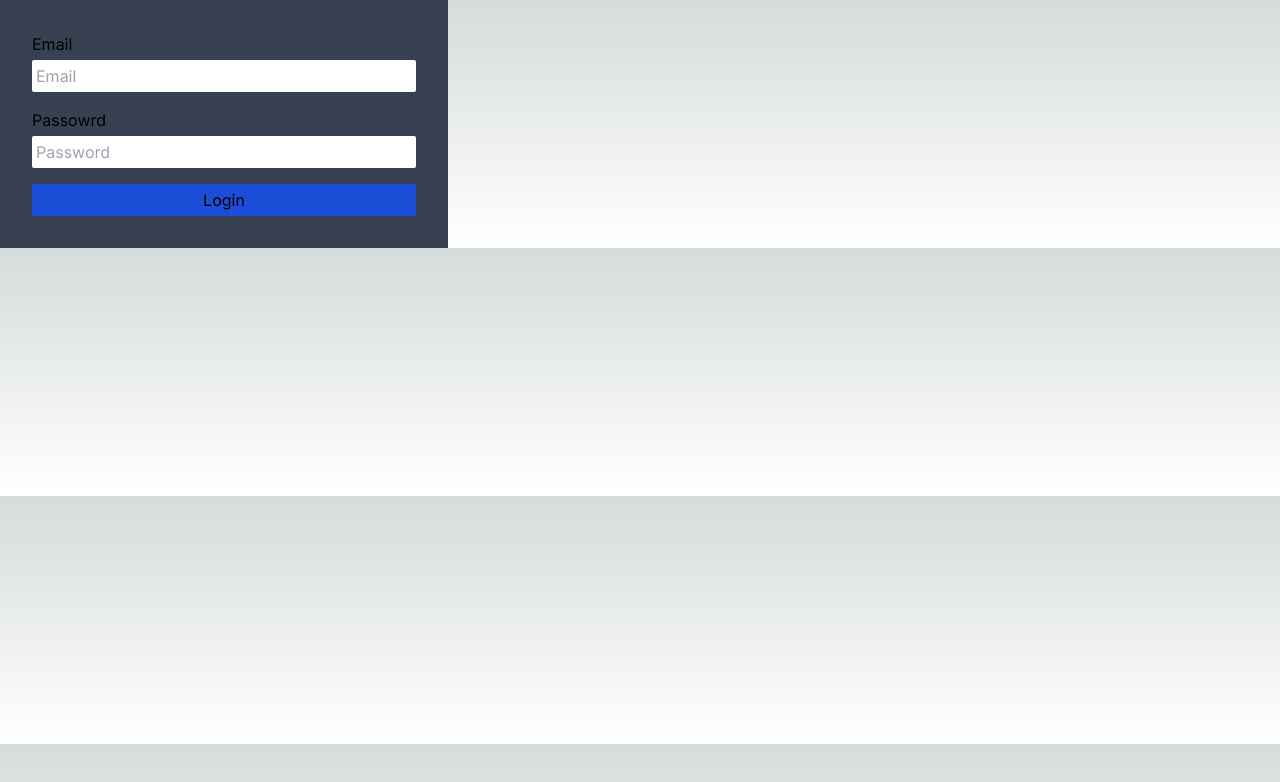
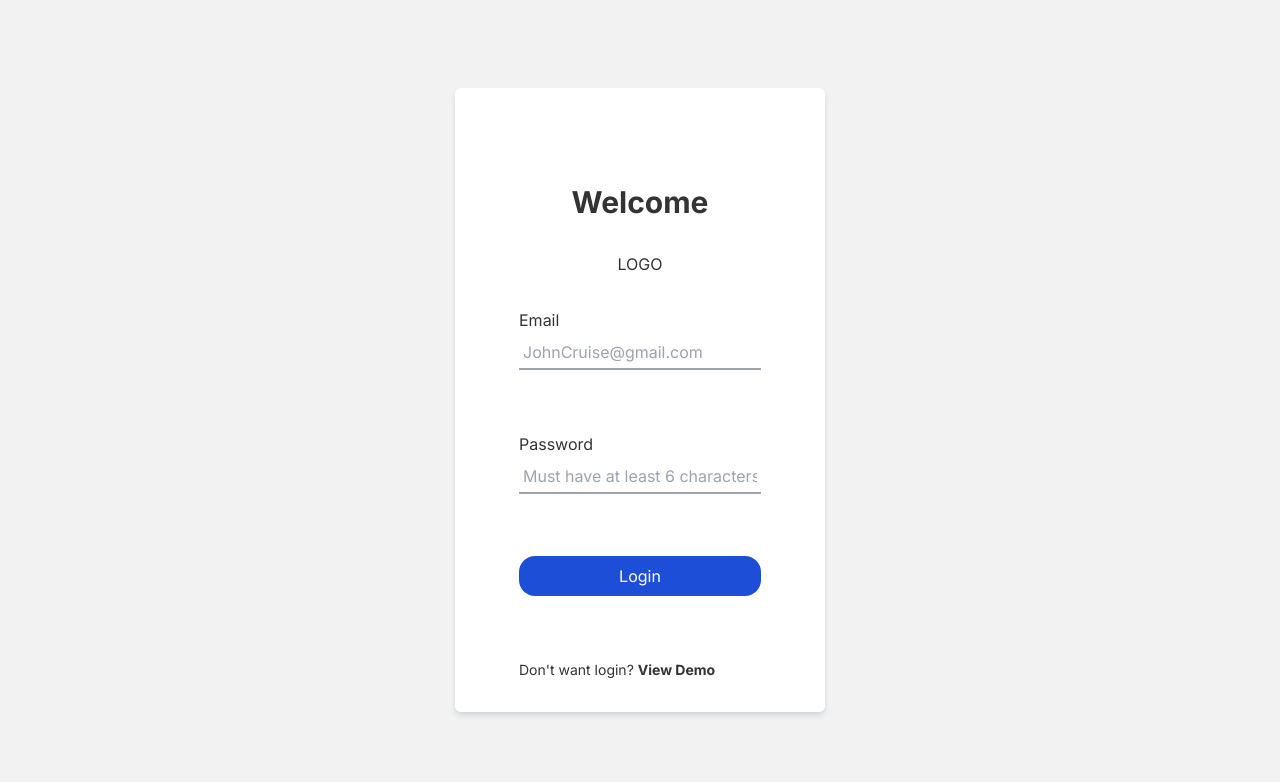
Before and after one commit to FuuKowatty/TaskManager, a Next.js app: page /login in a window 1280 px wide. Shown: the top 782 px of the page. Built offline with nearby package versions, Linux system fonts and the light colour scheme.

Commit message:
add formik validation

```diff
--- a/package.json
+++ b/package.json
@@ -17,13 +17,15 @@
     "axios": "^1.4.0",
     "eslint": "8.43.0",
     "eslint-config-next": "13.4.7",
+    "formik": "^2.4.2",
     "next": "13.4.7",
     "postcss": "8.4.24",
     "react": "18.2.0",
     "react-dom": "18.2.0",
     "react-redux": "^8.1.1",
     "tailwindcss": "3.3.2",
-    "typescript": "5.1.6"
+    "typescript": "5.1.6",
+    "yup": "^1.2.0"
   },
   "devDependencies": {
     "@types/node": "^20.3.2",
--- /dev/null
+++ b/src/app/dashboard/page.tsx
@@ -0,0 +1,13 @@
+"use client"
+
+import { useAppSelector } from "@/redux/hooks"
+import { redirect } from "next/navigation"
+
+export default function Dashboard() {
+    const res = useAppSelector(state => state.usersReducer)
+    if(!res.loggedUser) return redirect('/login')
+
+    return(
+        <h1>Dashboard</h1>
+    )
+}
--- a/src/app/login/page.tsx
+++ b/src/app/login/page.tsx
@@ -1,5 +1,6 @@
 "use client"
 
+import { FormLogin } from "@/components/FormLogin"
 import { login } from "@/redux/featrues/userSlice"
 import { useAppDispatch, useAppSelector } from "@/redux/hooks"
 import { getUsers } from "@/redux/services/fetchUsers"
@@ -27,20 +28,23 @@ export default function Login() {
 
 
     return(
-        <form
-            onSubmit={handleSubmit}
-            className="flex flex-col gap-4 max-w-md bg-gray-700 p-8"
-        >
-            <label className="flex flex-col gap-1">
-                Email
-                <input type="text" placeholder="Email" className="p-1 rounded-sm" />
-            </label>
-            <label className="flex flex-col gap-1">
-                Passowrd
-                <input type="password" placeholder="Password" className="p-1 rounded-sm" />
-            </label>
+        <div className="bg-lightGray h-[100vh] w-[100vw] flex justify-center items-center">
+            <FormLogin />
+        </div>
+        // <form
+        //     onSubmit={handleSubmit}
+        //     className="flex flex-col gap-4 max-w-md bg-gray-700 p-8"
+        // >
+        //     <label className="flex flex-col gap-1">
+        //         Email
+        //         <input type="text" placeholder="Email" className="p-1 rounded-sm" />
+        //     </label>
+        //     <label className="flex flex-col gap-1">
+        //         Passowrd
+        //         <input type="password" placeholder="Password" className="p-1 rounded-sm" />
+        //     </label>
 
-            <button className="bg-blue-700 py-1">Login</button>
-        </form>
+        //     <button className="bg-blue-700 py-1">Login</button>
+        // </form>
     )
 }
--- /dev/null
+++ b/src/components/FormLogin.tsx
@@ -0,0 +1,88 @@
+"use client";
+import { useFormik } from "formik";
+import { validationSchema } from "@/lib/validation";
+import { useAppDispatch, useAppSelector } from "@/redux/hooks";
+import { getUsers } from "@/redux/services/fetchUsers";
+import { login } from "@/redux/featrues/userSlice";
+import { useRouter } from "next/navigation";
+
+export function FormLogin() {
+  const router = useRouter();
+  const response = useAppSelector((state) => state.usersReducer);
+  const dispatch = useAppDispatch();
+  const formik = useFormik({
+    initialValues: {
+      email: "",
+      password: "",
+    },
+    validationSchema,
+    onSubmit: async ({ email, password }) => {
+      await dispatch(getUsers());
+      dispatch(
+        login({
+          email,
+          password,
+        })
+      );
+    },
+  });
+
+  if (response.loggedUser) {
+    router.push("/dashboard");
+  }
+
+  return (
+    <div className="bg-white text-darkGray rounded-md pt-24 px-16 pb-8 shadow-md shadow-gray-300 focus-within:">
+      <h1 className="text-3xl font-bold text-center">Welcome</h1>
+      <span className="text-center w-full block py-8 min-h-[50px]">LOGO</span>
+      <form
+        onSubmit={formik.handleSubmit}
+        className="flex flex-col gap-8 max-w-md"
+      >
+        <fieldset>
+          <label className="flex flex-col gap-1">
+            Email
+            <input
+              type="email"
+              name="email"
+              placeholder="JohnCruise@gmail.com"
+              onChange={formik.handleChange}
+              onBlur={formik.handleBlur}
+              value={formik.values.email}
+              className="p-1 text-black border-b-2 border-gray-400
+              focus:outline-none focus:border-b-blue-700
+              "
+            />
+          </label>
+          <p className="text-sm text-red-500 min-h-[30px]" role="alert">
+            {formik.touched.email && <>{formik.errors.email}</>}
+            {response.response.message === 'Email not found' && <>{response.response.message}</>}
+          </p>
+        </fieldset>
+        <fieldset w-full h-full>
+          <label className="flex flex-col gap-1">
+            Password
+            <input
+              type="password"
+              name="password"
+              placeholder="Must have at least 6 characters"
+              onChange={formik.handleChange}
+              onBlur={formik.handleBlur}
+              value={formik.values.password}
+              className="p-1 text-black border-b-2 border-gray-400
+              focus:outline-none focus:border-b-blue-700"
+            />
+          </label>
+          <div>
+          <p className="text-sm text-red-500 min-h-[30px]" role="alert">
+            {formik.touched.password && <>{formik.errors.password}</>}
+            {response.response.message === 'Wrong password' && <>{response.response.message}</>}
+          </p>
+          </div>
+        </fieldset>
+        <button type="submit" className="py-2 rounded-2xl bg-blue-700 text-white">Login</button>
+        <div className="text-sm mt-8">Don&apos;t want login? <span className="font-bold">View Demo</span></div>
+      </form>
+    </div>
+  );
+}
--- /dev/null
+++ b/src/lib/validation.ts
@@ -0,0 +1,10 @@
+import * as Yup from 'yup';
+
+export const validationSchema  = Yup.object({
+    email: Yup.string()
+      .email('Invalid email address')
+      .required('Required'),
+    password: Yup.string()
+      .min(6, 'Password must be at least 6 characters')
+      .required('Required'),
+  })
--- a/tailwind.config.js
+++ b/tailwind.config.js
@@ -7,11 +7,10 @@ module.exports = {
   ],
   theme: {
     extend: {
-      backgroundImage: {
-        'gradient-radial': 'radial-gradient(var(--tw-gradient-stops))',
-        'gradient-conic':
-          'conic-gradient(from 180deg at 50% 50%, var(--tw-gradient-stops))',
-      },
+      colors: {
+        'lightGray': '#f2f2f2',
+        'darkGray': '#333333'
+      }
     },
   },
   plugins: [],
```
Also changed, not shown: 1 other file (tests, documents, lock files or other folders).
